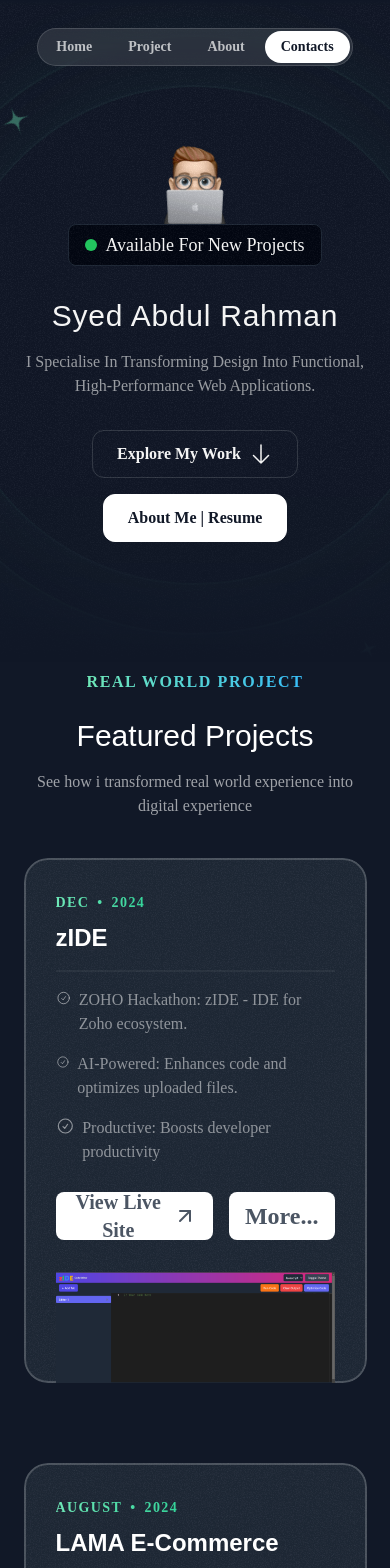
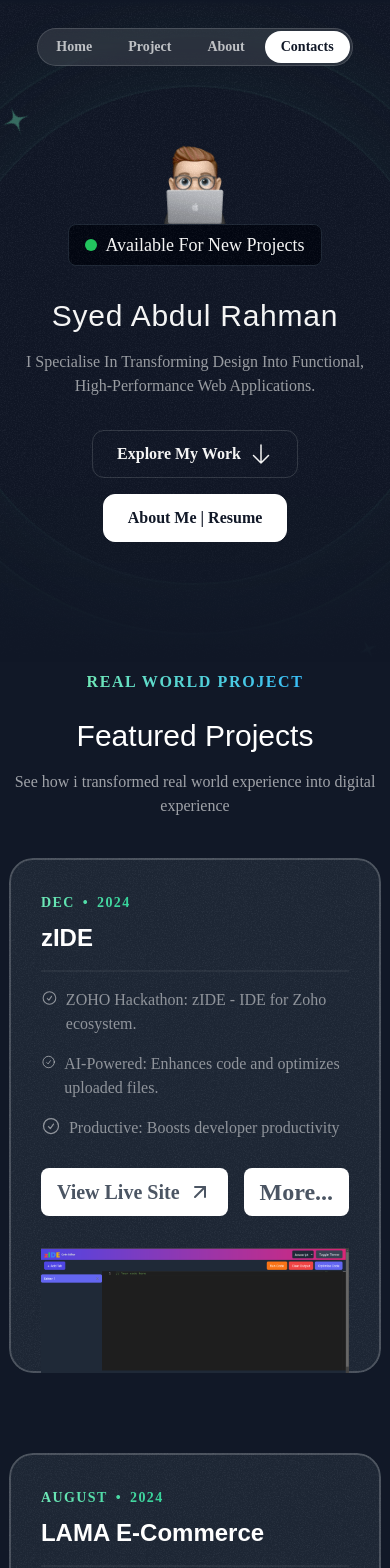
Before and after one commit to Asyedabdulrahman/Portfolio_, a Next.js app: page / in a window 390 px wide. Shown: the top 1568 px of the page. Built offline with nearby package versions, Linux system fonts and the light colour scheme; a web font is replaced by a local one.

Commit message:
modified and add more info about me

```diff
--- a/src/sections/MiscProject.tsx
+++ b/src/sections/MiscProject.tsx
@@ -6,10 +6,24 @@ import { Card } from "@/components/Card";
 import Image from "next/image";
 import TinImage from "@/assets/images/3D-Tin.png"
 import ImageSlider from "@/assets/images/imageSlider.png"
+import JSLoversLogo from "@/assets/images/jslovers-logo.png"
 
 
 export const MiscProject = () => {
     const portfolioProjects = [
+        {
+            company: "Jun 2024",
+            year: "Present",
+            title: "JSLovers Co - Organizer Chennai Chapter",
+            results: [
+                {
+                    title: "Community Growth & Leadership – Played a key role in organizing and leading JSLovers Chennai meetups, bringing 100+ attendees together and showcasing strong leadership skills."
+                },
+                { title: "Skills Development & Mentorship – Actively shared insights on advanced JavaScript topics, helping members level up their skills and positioning yourself as a mentor in the community." }
+            ],
+            link: "https://www.linkedin.com/company/thejslovers/",
+            image: JSLoversLogo
+        },
         {
             company: "Dec",
             year: "2024",
@@ -84,7 +98,8 @@ export const MiscProject = () => {
                                             ))}
                                         </ul>
                                         <a href={project.link} target="_blank">
-                                            <button className="bg-white text-gray-600 rounded-lg w-full h-12 p-2 text-2xl font-semibold capitalize inline-flex items-center justify-center gap-2 mt-7 md:w-auto px-4">
+                                            <button className="bg-white text-gray-600 rounded-lg w-full h-12 p-2 text-lg sm:text-xl md:text-2xl font-semibold capitalize inline-flex items-center justify-center gap-2 mt-7 md:w-auto px-4 shrink-0 whitespace-nowrap break-words overflow-hidden">
+
                                                 view live site
                                                 <span>
                                                     <ArrowUpRightIcon className="size-6" />
--- a/src/sections/Projects.jsx
+++ b/src/sections/Projects.jsx
@@ -260,7 +260,7 @@ export const ProjectsSection = () => {
                     <div className="flex gap-4">
                       <div className="">
                         <a href={project.link} target="_blank">
-                          <button className="bg-white text-gray-600 rounded-lg w-full h-12 p-2 text-lg sm:text-xl md:text-2xl font-semibold capitalize inline-flex items-center justify-center gap-2 mt-7 md:w-auto px-4 shrink-0 whitespace-normal break-words">
+                          <button className="bg-white text-gray-600 rounded-lg w-full h-12 p-2 text-lg sm:text-xl md:text-2xl font-semibold capitalize inline-flex items-center justify-center gap-2 mt-7 md:w-auto px-4 shrink-0 whitespace-nowrap break-words overflow-hidden">
                             view live site
                             <span>
                               <ArrowUpRightIcon className="size-6" />
@@ -268,6 +268,7 @@ export const ProjectsSection = () => {
                           </button>
                         </a>
                       </div>
+
 
                       <button
                         onClick={() => {
```
Also changed, not shown: src/assets/images/jslovers-logo.png (added), src/assets/images/jslovers-logo.svg (added).
